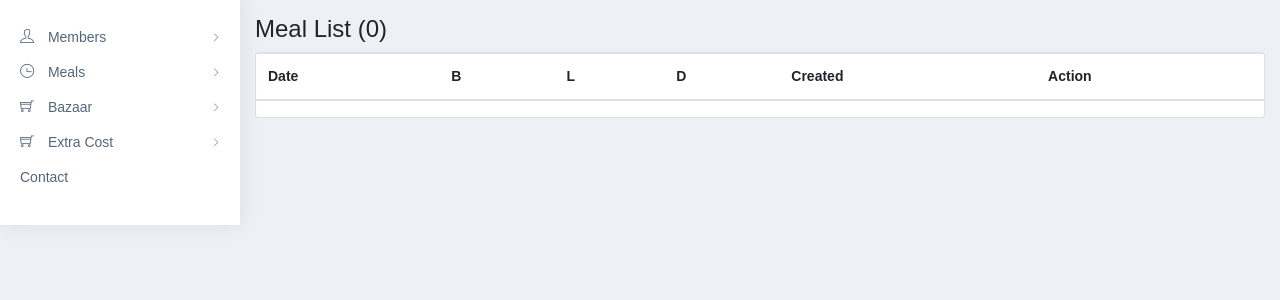
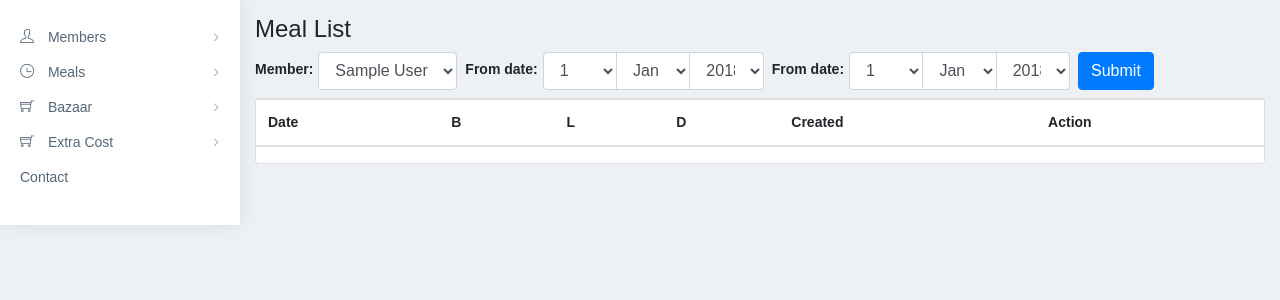
Before and after one commit to shafikshaon/mess_balance, a Django app: page /meals/list/ in a window 1280 px wide. Shown: the part 57-357 px from the top of the page. Run offline with Django 3.2, Linux system fonts and the light colour scheme; a user stored in the database is signed in; tables that the repository leaves empty hold one stand-in row (values such as "Sample post"); lists and menus that the app fills with data are empty; some libraries are stand-ins or nearby versions.

Commit message:
meal search by user, from date, to date

```diff
--- a/meals/forms.py
+++ b/meals/forms.py
@@ -3,6 +3,7 @@
 from django import forms
 from django.utils.translation import gettext as _
 
+from accounts.models import User
 from meals.models import Meal
 
 BREAKFAST_MEAL_COUNT = (
@@ -72,3 +73,31 @@
     class Meta:
         model = Meal
         fields = ('meal_date', 'breakfast', 'lunch', 'dinner')
+
+
+class MealSearchForm(forms.Form):
+    def __init__(self, *args, **kwargs):
+        super(MealSearchForm, self).__init__(*args, **kwargs)
+        self.fields['member'].label_from_instance = lambda obj: "%s" % obj.get_full_name()
+
+    member = forms.ModelChoiceField(
+        initial='',
+        queryset=User.objects.filter(is_active=True),
+        widget=forms.Select(attrs={'class': 'form-control'}),
+    )
+    from_date = forms.DateField(
+        label='From date',
+        widget=forms.SelectDateWidget(
+            years=(current_year, next_year),
+            months=MONTHS,
+            attrs={'class': 'form-control'}))
+    to_date = forms.DateField(
+        label='From date',
+        widget=forms.SelectDateWidget(
+            years=(current_year, next_year),
+            months=MONTHS,
+            attrs={'class': 'form-control'}))
+
+    class Meta:
+        model = Meal
+        fields = ('member', 'from_date', 'to_date')
--- a/meals/urls/urls.py
+++ b/meals/urls/urls.py
@@ -1,9 +1,10 @@
 from django.urls import path
 
-from meals.views import MealCreateView, MealListView, MealUpdateView
+from meals.views import MealCreateView, MealListView, MealUpdateView, MealSearchView
 
 urlpatterns = [
     path('add/', MealCreateView.as_view(), name='meal-add'),
     path('list/', MealListView.as_view(), name='meal-list'),
+    path('search/', MealSearchView.as_view(), name='meal-search'),
     path('update/<pk>', MealUpdateView.as_view(), name="meal-update"),
 ]
--- a/meals/views.py
+++ b/meals/views.py
@@ -5,8 +5,9 @@
 from django.http import HttpResponseRedirect
 from django.urls import reverse
 from django.views.generic import CreateView, ListView, UpdateView
+from django.views.generic.edit import FormMixin
 
-from meals.forms import AddMealForm, UpdateMealForm
+from meals.forms import AddMealForm, UpdateMealForm, MealSearchForm
 from meals.models import Meal
 
 
@@ -32,10 +33,11 @@
         return super().dispatch(*args, **kwargs)
 
 
-class MealListView(LoginRequiredMixin, ListView):
+class MealListView(LoginRequiredMixin, FormMixin, ListView):
     template_name = 'meals/list.html'
     login_url = '/accounts/login/'
     model = Meal
+    form_class = MealSearchForm
 
     # paginate_by = 1  # if pagination is desired
 
@@ -45,8 +47,6 @@
         context['object_list'] = Meal.objects.filter(user_id=self.request.user.pk,
                                                      meal_date__month=current_month).order_by(
             'meal_date')
-        context['meal_count'] = Meal.objects.filter(user_id=self.request.user.pk,
-                                                    meal_date__month=current_month).count()
         return context
 
 
@@ -62,3 +62,25 @@
         meal.save()
         messages.success(self.request, 'A meal updated successfully.')
         return HttpResponseRedirect(reverse('meal-update', kwargs={'pk': meal.pk}))
+
+
+class MealSearchView(LoginRequiredMixin, FormMixin, ListView):
+    template_name = 'meals/list.html'
+    login_url = '/accounts/login/'
+    model = Meal
+    form_class = MealSearchForm
+
+    def get_queryset(self):
+        from_date_day = int(self.request.GET.get('from_date_day'))
+        from_date_month = int(self.request.GET.get('from_date_month'))
+        from_date_year = int(self.request.GET.get('from_date_year'))
+        to_date_day = int(self.request.GET.get('to_date_day'))
+        to_date_month = int(self.request.GET.get('to_date_month'))
+        to_date_year = int(self.request.GET.get('to_date_year'))
+        member = int(self.request.GET.get('member'))
+
+        from_date = datetime.date(from_date_year, from_date_month, from_date_day)
+        to_date = datetime.date(to_date_year, to_date_month, to_date_day)
+        object_list = Meal.objects.filter(user_id=member, meal_date__range=(from_date, to_date)).order_by('meal_date')
+
+        return object_list
--- a/templates/meals/list.html
+++ b/templates/meals/list.html
@@ -4,7 +4,7 @@
     <div class="container content-area">
         <div class="row">
             <div class="col-md-12">
-                <h4>Meal List ({{ meal_count }})</h4>
+                <h4>Meal List</h4>
                 {% if messages %}
                     {% for message in messages %}
                         <div class="alert {{ message.tags }} alert-dismissible" role="alert">
@@ -17,6 +17,35 @@
                         </div>
                     {% endfor %}
                 {% endif %}
+                <form method="get" action="{% url 'meal-search' %}" class="form-inline">
+                    {#                    {% csrf_token %}#}
+                    {% for field in form.visible_fields %}
+                        <div class="form-group">
+                            <label class="m-b-10 m-r-5"
+                                   for="{{ field.id_for_label }}"><strong>{{ field.label_tag }}</strong></label>
+                            <div class="input-group mb-2 mr-sm-2">
+                                {% if field.field.widget.input_type == 'select' or field.field.widget.input_type == 'text' %}
+                                    {{ field }}
+                                {% endif %}
+
+                                {% if field.errors %}
+                                    <ul>
+                                        {% for error in field.errors %}
+                                            <li><span class="text-danger m-b-none">{{ error }}</span></li>
+                                        {% endfor %}
+                                    </ul>
+                                {% endif %}
+
+                                {% if field.help_text %}
+                                    <span class="help-block m-b-none">{{ field.help_text }}</span>
+                                {% endif %}
+                            </div>
+                        </div>
+                    {% endfor %}
+
+                    <button type="submit" class="btn btn-primary mb-2">Submit</button>
+                </form>
+
                 <div class="card">
                     <table class="table table-striped table-responsive-sm table-responsive-xl table-responsive-md">
                         <thead>
@@ -38,7 +67,7 @@
                                 <td>{{ meal.dinner }}</td>
                                 <td>{{ meal.created_at }}</td>
                                 <td class="table-action">
-                                    <a href="{% url 'meal-update' meal.pk %}" data-toggle="tooltip"
+                                    <a href="{% url 'meal-update' meal.id %}" data-toggle="tooltip"
                                        data-placement="top"
                                        title="View">
                                         <i class="ti-pencil-alt m-r-10"></i>
```
